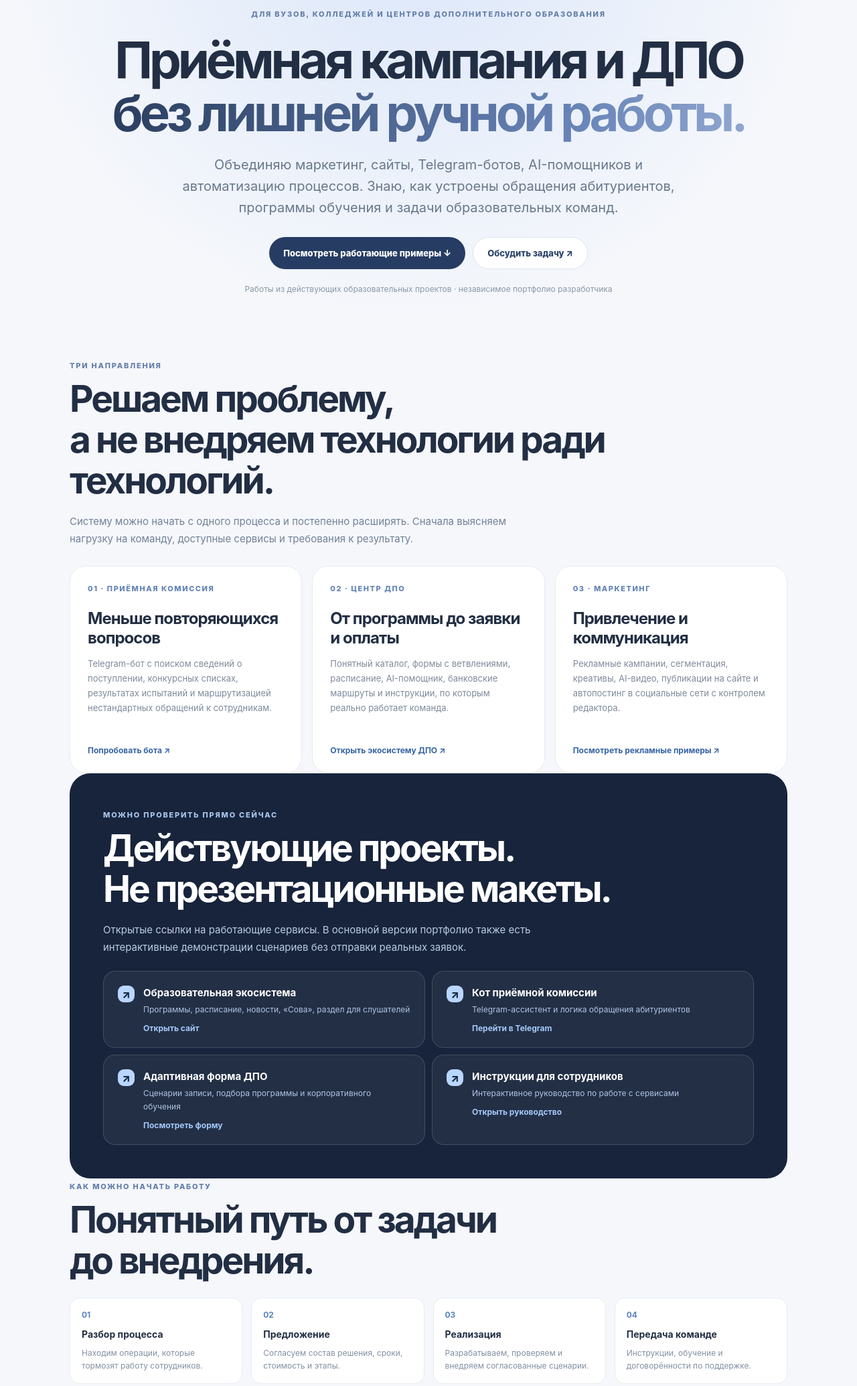
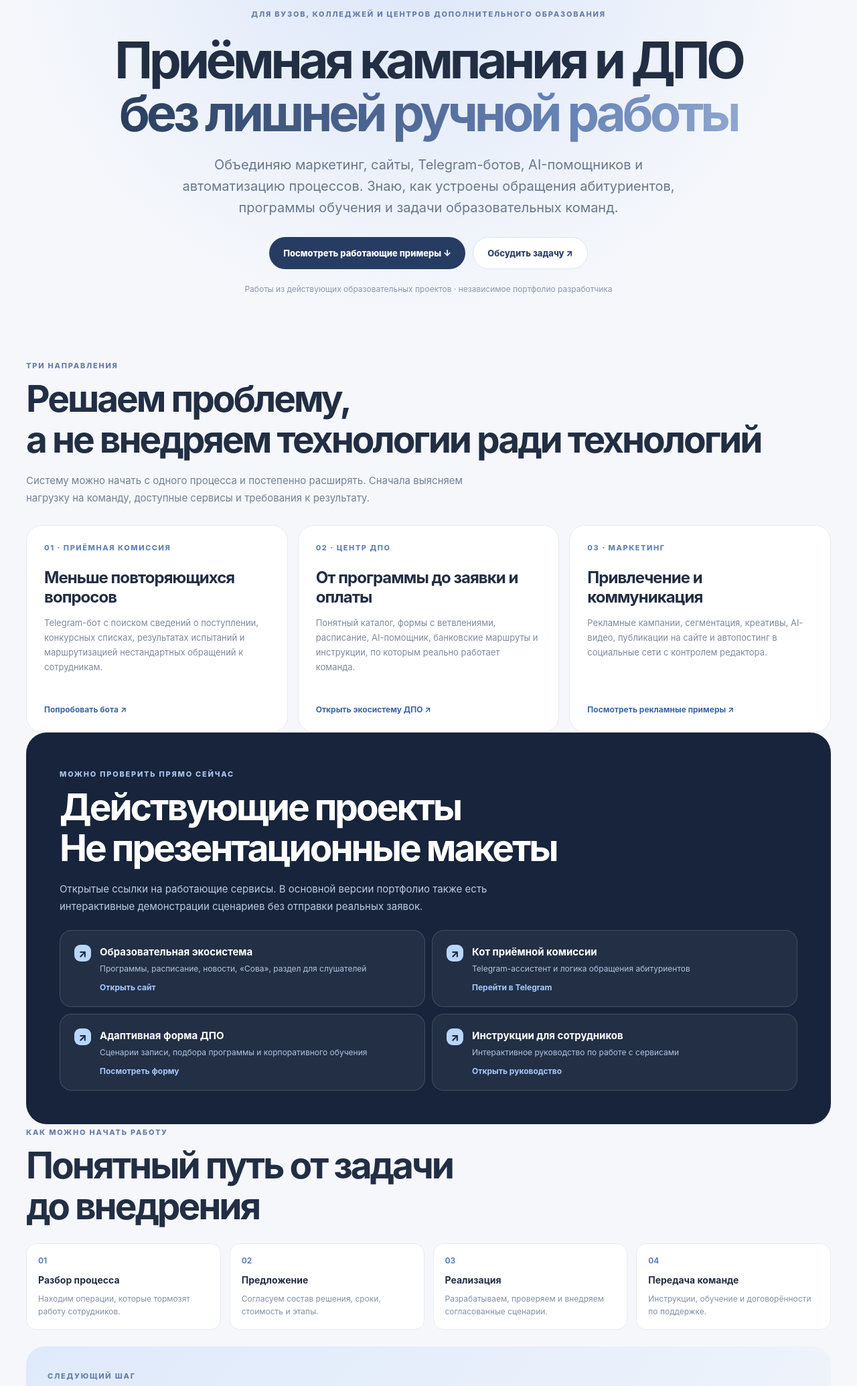
Before and after one commit to aderpil21-source/portfolio, a website: page education.html in a window 1280 px wide. Shown: the part 180-2250 px from the top of the page at 67% size. Drawn offline with Linux system fonts and the light colour scheme.

Commit message:
Align education landing heading punctuation and readable layout with polished portfolio

```diff
--- a/education.html
+++ b/education.html
@@ -23,18 +23,24 @@ section{padding:58px 0}section h2{font-size:clamp(32px,4.5vw,55px);line-height:1
 :focus-visible{outline:3px solid #80a5de;outline-offset:3px}
 @media(max-width:760px){nav{padding:12px 14px}nav a:not(.nav-cta){display:none}.hero{padding:75px 19px}.grid3,.real-grid{grid-template-columns:1fr}.work-card{min-height:unset}.results{border-radius:23px}.footer{flex-direction:column}.process>div{min-width:42%}}
 @media(prefers-reduced-motion:reduce){html{scroll-behavior:auto}.btn,.real-grid a{transition:none}}
+/* Same no-period heading language and accessible reading scale as the main portfolio */
+@media(min-width:1180px){.wrap{max-width:1250px}.nav{max-width:1220px}}
+@media(min-width:1460px){.wrap{max-width:1300px}}
+article p,.card p,.steps p,.proof p,.muted{font-size:clamp(15px,1.12vw,17px);line-height:1.7}
+.card small,.proof small{font-size:13px}
+a:focus-visible{outline:3px solid #618fc3;outline-offset:3px}
 </style></head>
 <body>
 <nav><a href="index.html"><strong>Денис Кац</strong></a><a href="#approach">Что решаю</a><a href="#projects">Реальные примеры</a><a class="nav-cta" href="index.html#brief">Обсудить задачу ↗</a></nav>
 <main>
 <header class="hero"><span class="eyebrow">Для вузов, колледжей и центров дополнительного образования</span>
-<h1>Приёмная кампания и ДПО<br><span class="gradient">без лишней ручной работы.</span></h1>
+<h1>Приёмная кампания и ДПО<br><span class="gradient">без лишней ручной работы</span></h1>
 <p>Объединяю маркетинг, сайты, Telegram-ботов, AI-помощников и автоматизацию процессов. Знаю, как устроены обращения абитуриентов, программы обучения и задачи образовательных команд.</p>
 <div class="actions"><a href="#projects" class="btn primary">Посмотреть работающие примеры ↓</a><a href="index.html#brief" class="btn secondary">Обсудить задачу ↗</a></div>
 <span class="hero-note">Работы из действующих образовательных проектов · независимое портфолио разработчика</span>
 </header>
 <section class="wrap" id="approach">
-<span class="eyebrow">Три направления</span><h2>Решаем проблему,<br>а не внедряем технологии ради технологий.</h2>
+<span class="eyebrow">Три направления</span><h2>Решаем проблему,<br>а не внедряем технологии ради технологий</h2>
 <p class="section-lead">Систему можно начать с одного процесса и постепенно расширять. Сначала выясняем нагрузку на команду, доступные сервисы и требования к результату.</p>
 <div class="grid3">
 <div class="work-card"><span class="num">01 · ПРИЁМНАЯ КОМИССИЯ</span><h3>Меньше повторяющихся вопросов</h3><p>Telegram-бот с поиском сведений о поступлении, конкурсных списках, результатах испытаний и маршрутизацией нестандартных обращений к сотрудникам.</p><a href="https://t.me/zapad_ranepa_cat_bot" target="_blank" rel="noopener noreferrer">Попробовать бота ↗</a></div>
@@ -42,14 +48,14 @@ section{padding:58px 0}section h2{font-size:clamp(32px,4.5vw,55px);line-height:1
 <div class="work-card"><span class="num">03 · МАРКЕТИНГ</span><h3>Привлечение и коммуникация</h3><p>Рекламные кампании, сегментация, креативы, AI-видео, публикации на сайте и автопостинг в социальные сети с контролем редактора.</p><a href="index.html#creative">Посмотреть рекламные примеры ↗</a></div>
 </div></section>
 <section class="wrap" id="projects">
-<div class="results"><span class="eyebrow" style="color:#aac5ed">Можно проверить прямо сейчас</span><h2>Действующие проекты.<br>Не презентационные макеты.</h2><p class="section-lead">Открытые ссылки на работающие сервисы. В основной версии портфолио также есть интерактивные демонстрации сценариев без отправки реальных заявок.</p>
+<div class="results"><span class="eyebrow" style="color:#aac5ed">Можно проверить прямо сейчас</span><h2>Действующие проекты<br>Не презентационные макеты</h2><p class="section-lead">Открытые ссылки на работающие сервисы. В основной версии портфолио также есть интерактивные демонстрации сценариев без отправки реальных заявок.</p>
 <div class="real-grid">
 <a href="https://ranepa-dpo39.ru/" target="_blank" rel="noopener noreferrer"><span class="real-bullet">↗</span><span><strong>Образовательная экосистема</strong><small>Программы, расписание, новости, «Сова», раздел для слушателей</small><em>Открыть сайт</em></span></a>
 <a href="https://t.me/zapad_ranepa_cat_bot" target="_blank" rel="noopener noreferrer"><span class="real-bullet">↗</span><span><strong>Кот приёмной комиссии</strong><small>Telegram-ассистент и логика обращения абитуриентов</small><em>Перейти в Telegram</em></span></a>
 <a href="https://forms.yandex.ru/cloud/6ac66e491f1eb55cd4148bc8/" target="_blank" rel="noopener noreferrer"><span class="real-bullet">↗</span><span><strong>Адаптивная форма ДПО</strong><small>Сценарии записи, подбора программы и корпоративного обучения</small><em>Посмотреть форму</em></span></a>
 <a href="https://aderpil21-source.github.io/cdo-staff-guide/" target="_blank" rel="noopener noreferrer"><span class="real-bullet">↗</span><span><strong>Инструкции для сотрудников</strong><small>Интерактивное руководство по работе с сервисами</small><em>Открыть руководство</em></span></a>
 </div></div></section>
-<section class="wrap"><span class="eyebrow">Как можно начать работу</span><h2>Понятный путь от задачи<br>до внедрения.</h2><div class="process">
+<section class="wrap"><span class="eyebrow">Как можно начать работу</span><h2>Понятный путь от задачи<br>до внедрения</h2><div class="process">
 <div><b>01</b><strong>Разбор процесса</strong><p>Находим операции, которые тормозят работу сотрудников.</p></div>
 <div><b>02</b><strong>Предложение</strong><p>Согласуем состав решения, сроки, стоимость и этапы.</p></div>
 <div><b>03</b><strong>Реализация</strong><p>Разрабатываем, проверяем и внедряем согласованные сценарии.</p></div>
```
